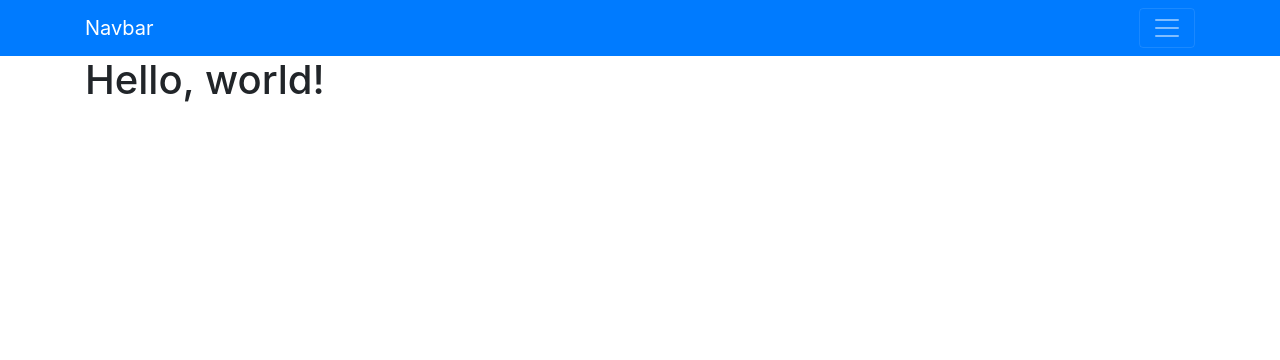
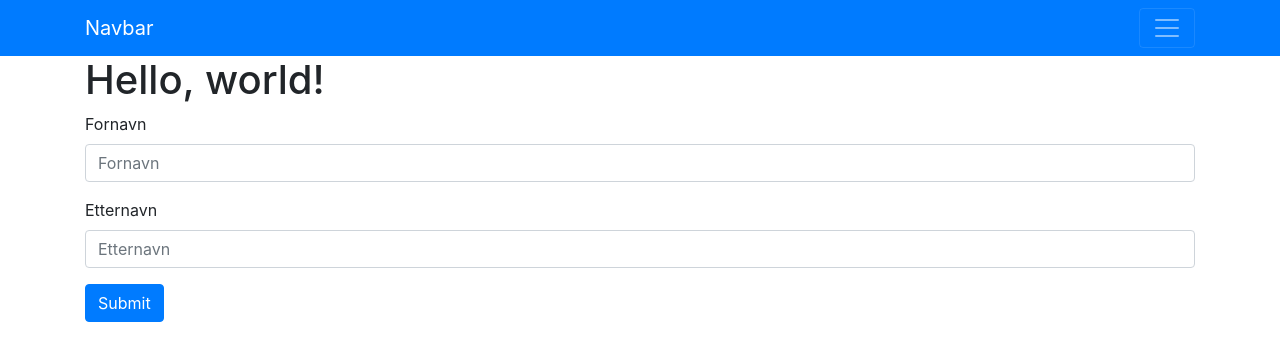
Before and after one commit to dico/nodejskurs, a website: page public/index.html in a window 1280 px wide. Drawn offline with nearby package versions, Linux system fonts and the light colour scheme; no server answers.

Commit message:
Added forms for new user

```diff
--- a/public/index.html
+++ b/public/index.html
@@ -35,6 +35,20 @@
     <div class="container">
         <h1>Hello, world!</h1>
 
+        <form>
+            <div class="form-group">
+              <label for="inputFirstname">Fornavn</label>
+              <input type="text" class="form-control" id="inputFirstname" placeholder="Fornavn">
+            </div>
+
+            <div class="form-group">
+              <label for="inputLastname">Etternavn</label>
+              <input type="text" class="form-control" id="inputLastname" placeholder="Etternavn">
+            </div>
+
+            <button type="submit" class="btn btn-primary">Submit</button>
+          </form>
+
         <div id="users"></div>
         <div id="output"></div>
     </div>
```
